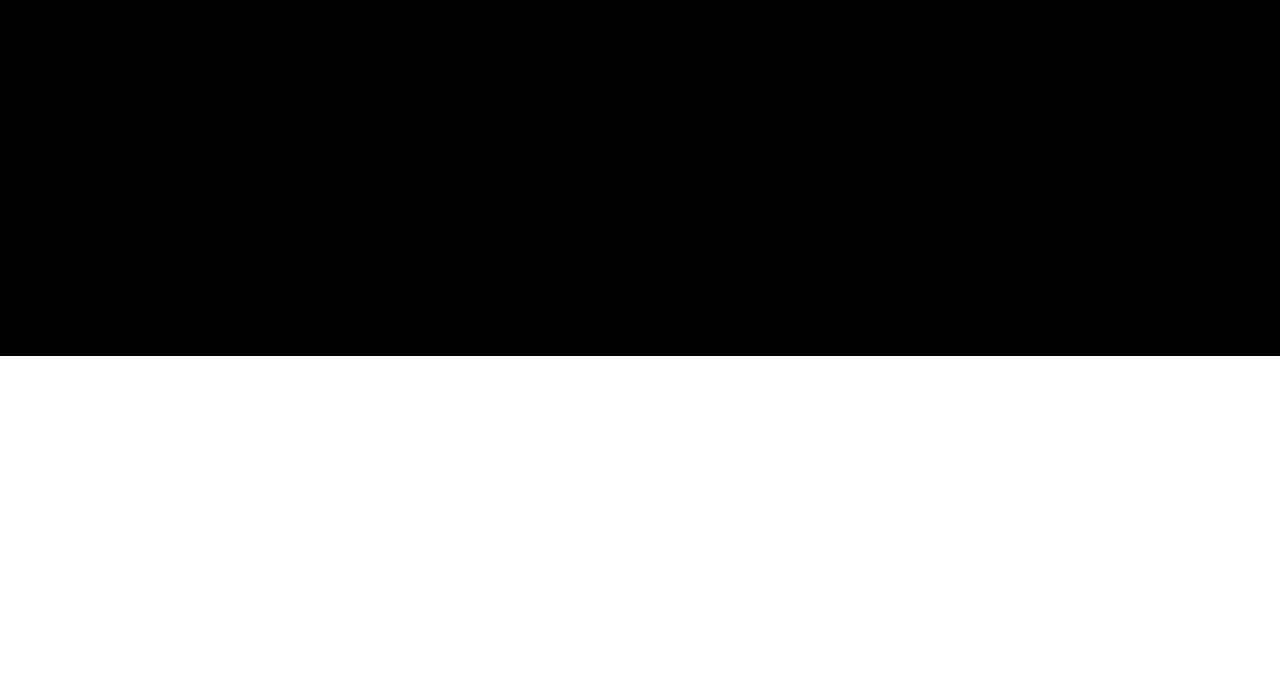
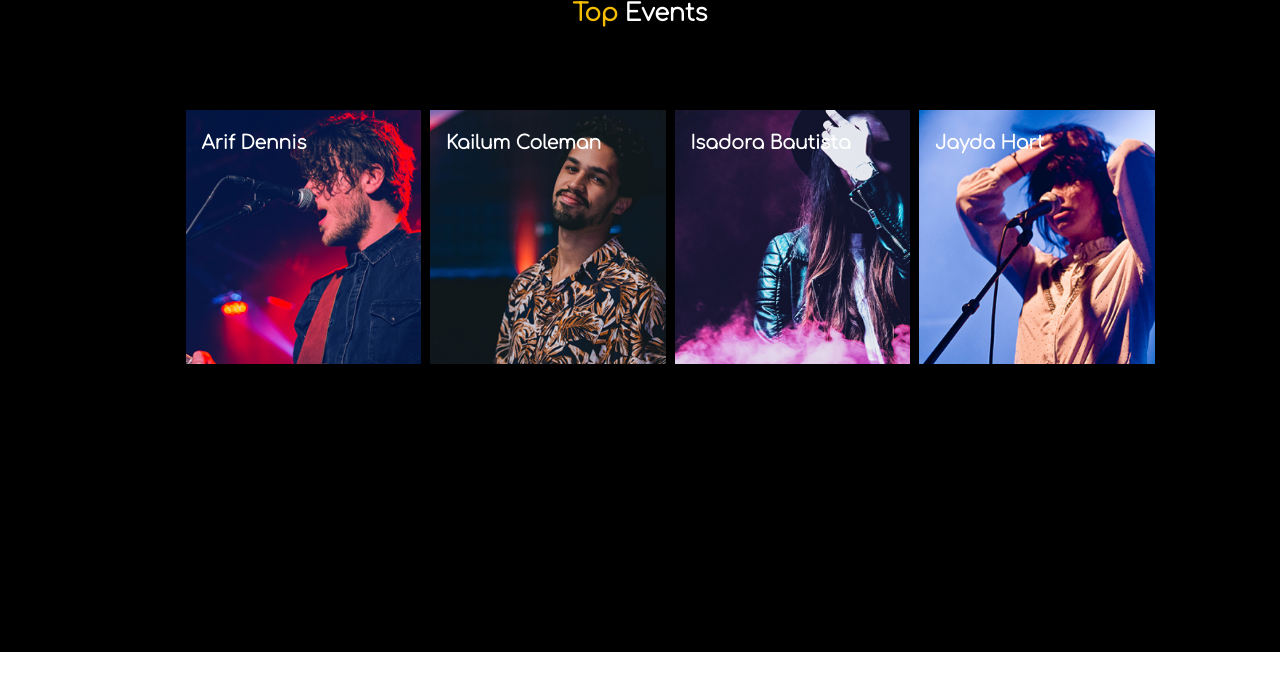
Before and after one commit to caio-glind/Ladingpage-AdmitExchange, a plain HTML site: page index.html in a window 1280 px wide. Drawn offline with Linux system fonts and the light colour scheme.

Commit message:
primeira parte da section 2 foi add

```diff
--- a/assets/css/style.css
+++ b/assets/css/style.css
@@ -1,8 +1,9 @@
+@import url('https://fonts.googleapis.com/css2?family=Comfortaa:wght@300&display=swap');
 *{
     margin: 0;
     padding: 0;
     box-sizing: border-box;
-    font-family: 'Poppins', sans-serif;
+    font-family: 'Comfortaa', cursive;
     scroll-behavior: smooth;
 }
 
@@ -18,12 +19,36 @@
 .section-2{
     background: #000;
     width: 100%;
-    height: 40ch;
+    height: 72ch;
+    text-align: center;
+    color: #fff;
 }
-.card{
-    background: url();
-    width: 10ch;
-    height: 10ch;
+.amarelo{
+    color: #F5BD02;
+}
+.grupoDeimagemA{
+    display: flex;
+
+}
+.show{
+    position: relative;
+    width: 26ch;
+    height: 28ch;
+    color: #fff;
+    margin: 0.5ch;
+    top: 3ch;
+    left: 20ch;
+}
+.show img{
+    width: 100%;
+    height: 100%;
+    z-index: 1;
+}
+.show h3{
+    position: relative;
+    top: 5.5ch;
+    margin: 1.5ch;
+    text-align: justify;
 }
 
 /* ==================== SECTION 2 =============================== */
--- a/index.html
+++ b/index.html
@@ -11,9 +11,26 @@
 <body>
     <section class="section-1"></section>
     <section class="section-2">
-     <div class="card">
+        <h2><span class="amarelo">Top</span> Events</h2>
+     <div class="grupoDeimagemA">
+            <div class="show">
+            <h3>Arif Dennis</h3>
+            <img src="/assets/img/performers-img-6 1.png" alt="">
+        </div>
+        <div class="show">
+            <h3>Kailum Coleman</h3>
+            <img src="/assets/img/performers-img-2 1.png" alt="">
+        </div>
+        <div class="show">
+            <h3>Isadora Bautista</h3>
+            <img src="/assets/img/performers-img-4 1.png" alt="">
+        </div>
+        <div class="show">
+            <h3>Jayda Hart</h3>
+            <img src="/assets/img/performers-img-1 1.png" alt="">
+        </div>
+    </div>
 
-     </div>
     </section>
     <section class="section-3"></section>
     <section class="section-4"></section>
```
